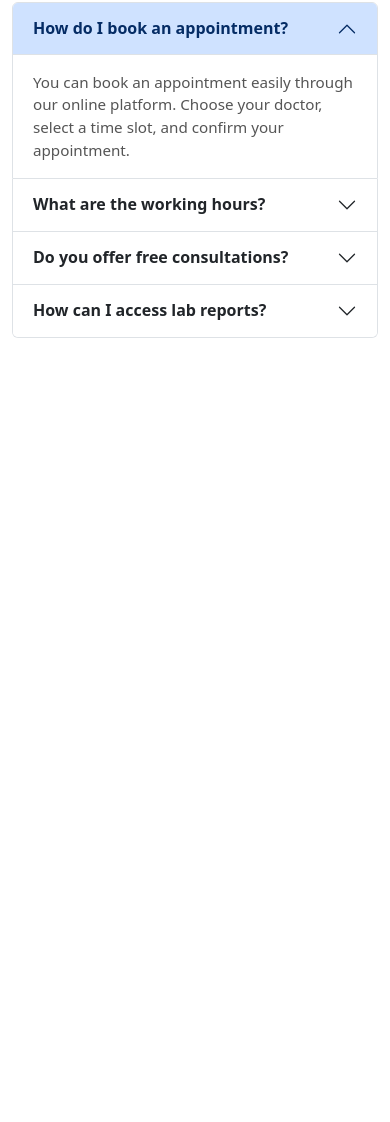
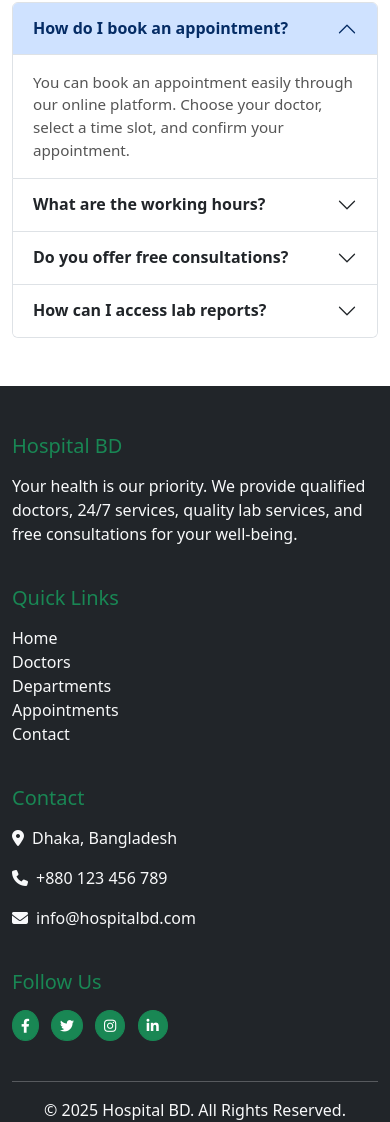
Before and after one commit to mahbubhossen/hospital-management-system, a plain HTML site: page index.html in a window 390 px wide. Shown: the part 4596-5718 px from the top of the page. Before the commit the page ends 4982 px from the top, so only its background shows below. Drawn offline with nearby package versions, Linux system fonts and the light colour scheme.

Commit message:
added appointment,dashborad,login,registartion, footer

```diff
--- a/index.html
+++ b/index.html
@@ -264,6 +264,70 @@
           </div>
         </div>
       </div>
+
+
+      <!-- Footer Start -->
+<footer class="bg-dark text-light pt-5">
+  <div class="container">
+    <div class="row">
+      <!-- About -->
+      <div class="col-md-4 mb-4">
+        <h5 class="text-success mb-3">Hospital BD</h5>
+        <p>
+          Your health is our priority. We provide qualified doctors, 24/7 services,
+          quality lab services, and free consultations for your well-being.
+        </p>
+      </div>
+
+      <!-- Quick Links -->
+      <div class="col-md-2 mb-4">
+        <h5 class="text-success mb-3">Quick Links</h5>
+        <ul class="list-unstyled">
+          <li><a href="index.html" class="text-light text-decoration-none">Home</a></li>
+          <li><a href="doctors.html" class="text-light text-decoration-none">Doctors</a></li>
+          <li><a href="departments.html" class="text-light text-decoration-none">Departments</a></li>
+          <li><a href="appointment.html" class="text-light text-decoration-none">Appointments</a></li>
+          <li><a href="#" class="text-light text-decoration-none">Contact</a></li>
+        </ul>
+      </div>
+
+      <!-- Contact -->
+      <div class="col-md-3 mb-4">
+        <h5 class="text-success mb-3">Contact</h5>
+        <p><i class="fas fa-map-marker-alt me-2"></i>Dhaka, Bangladesh</p>
+        <p><i class="fas fa-phone me-2"></i>+880 123 456 789</p>
+        <p><i class="fas fa-envelope me-2"></i>info@hospitalbd.com</p>
+      </div>
+
+      <!-- Social -->
+      <div class="col-md-3 mb-4">
+        <h5 class="text-success mb-3">Follow Us</h5>
+        <a href="#" class="btn btn-success btn-sm rounded-circle me-2">
+          <i class="fab fa-facebook-f"></i>
+        </a>
+        <a href="#" class="btn btn-success btn-sm rounded-circle me-2">
+          <i class="fab fa-twitter"></i>
+        </a>
+        <a href="#" class="btn btn-success btn-sm rounded-circle me-2">
+          <i class="fab fa-instagram"></i>
+        </a>
+        <a href="#" class="btn btn-success btn-sm rounded-circle">
+          <i class="fab fa-linkedin-in"></i>
+        </a>
+      </div>
+    </div>
+
+    <hr class="bg-light">
+
+    <div class="row">
+      <div class="col text-center">
+        <p class="mb-0">&copy; 2025 Hospital BD. All Rights Reserved.</p>
+      </div>
+    </div>
+  </div>
+</footer>
+<!-- Footer End -->
+
     </main>
 
     <script src="index.js"></script>
--- a/index.js
+++ b/index.js
@@ -1,4 +1,44 @@
 document.addEventListener("DOMContentLoaded", async () => {
+
+
+
+  const navbarAuth = document.getElementById("navbarAuth");
+  const currentUser = JSON.parse(localStorage.getItem("currentUser"));
+
+  // Element আছে কিনা চেক
+if (navbarAuth) {
+  const currentUser = JSON.parse(localStorage.getItem("currentUser"));
+
+  if (currentUser) {
+    navbarAuth.innerHTML = `
+      <div class="dropdown">
+        <a class="btn dropdown-toggle" href="#" role="button" id="profileDropdown" data-bs-toggle="dropdown" aria-expanded="false">
+          <img src="images/profile-icon.png" alt="Profile" width="30" height="30" class="rounded-circle">
+        </a>
+        <ul class="dropdown-menu dropdown-menu-end" aria-labelledby="profileDropdown">
+          <li><a class="dropdown-item" href="Dashboard.html">Dashboard</a></li>
+          <li><a class="dropdown-item" href="#" id="logoutBtn">Logout</a></li>
+        </ul>
+      </div>
+    `;
+
+    const logoutBtn = document.getElementById("logoutBtn");
+    if (logoutBtn) {
+      logoutBtn.addEventListener("click", () => {
+        localStorage.removeItem("currentUser");
+        window.location.reload();
+      });
+    }
+
+  } else {
+    navbarAuth.innerHTML = `
+      <a href="login.html" class="btn me-2" style="background-color: #8abc48; color: white;">Login</a>
+      <a href="registration.html" class="btn" style="background-color: #8abc48; color: white;">Register</a>
+    `;
+  }
+}
+
+
   // ---------------- Load Doctors (Home page) ----------------
   async function loadDoctors(limit = 6) {
     try {
@@ -281,6 +321,8 @@ document.addEventListener("DOMContentLoaded", async () => {
     });
   });
 
+
+
   // ---------------- Detect Page ----------------
   if (document.getElementById("doctors-container")) loadDoctors(6);
   if (document.getElementById("departmentDropdown") && document.getElementById("department-doctors")) {
```
Also changed, not shown: Dashboard.html (added, +11 -0 lines).
